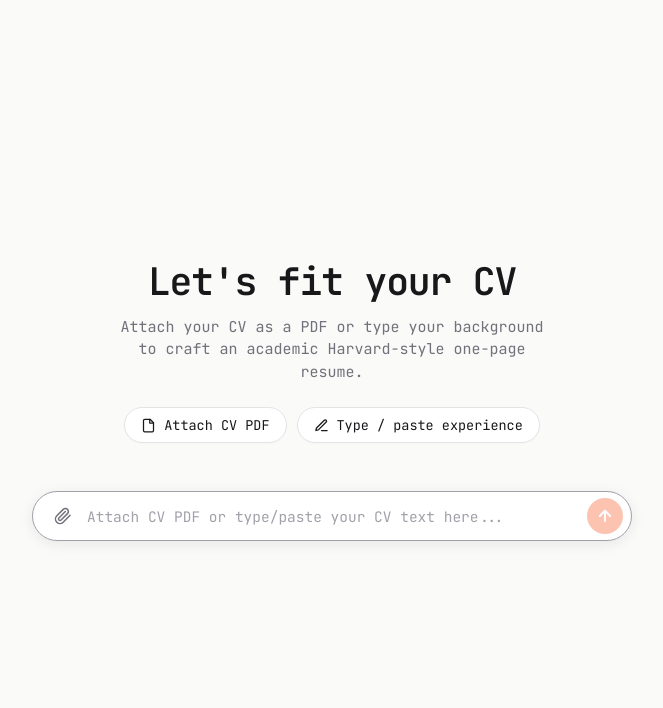
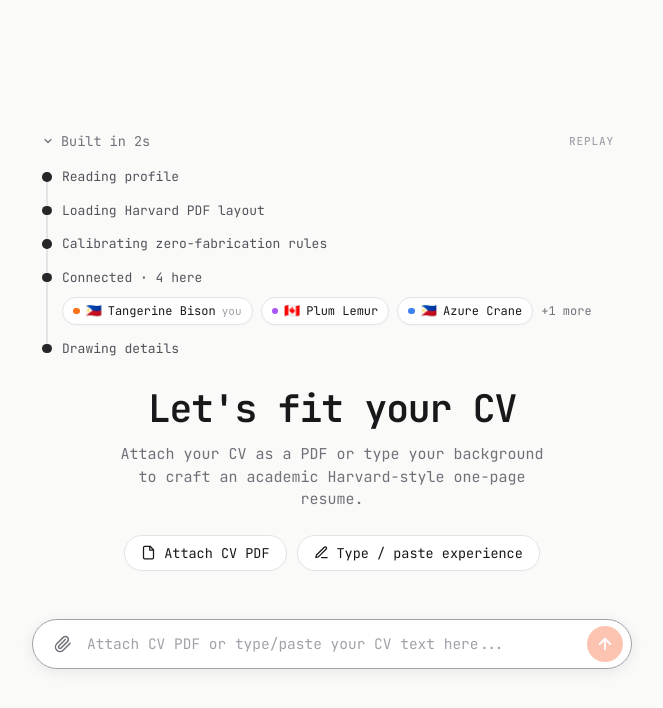
Before and after one commit to vardzz/fitted.com, a Next.js app: page / in a window 1280 px wide. Shown: the top 708 px of the page, without its empty margins (308-971 px from the left). Built offline with nearby package versions, Linux system fonts and the light colour scheme.

Commit message:
feat: add Eduardo Alba build sequence animation on initial page load

```diff
--- a/app/globals.css
+++ b/app/globals.css
@@ -74,10 +74,187 @@ input, textarea {
   animation: page-in var(--t-slow) var(--ease-out);
 }
 
-.container-centered .claude-onboarding {
+/* Eduardo Alba Build Animation */
+.eduardo-build-container {
   width: 100%;
+  max-width: 580px;
+  margin: 0 auto 28px;
+  animation: page-in var(--t-base) var(--ease-out);
+  text-align: left;
+}
+
+.eduardo-build-header {
+  display: flex;
+  align-items: center;
+  justify-content: space-between;
+  margin-bottom: 16px;
+}
+
+.eduardo-build-toggle {
+  background: none;
+  border: none;
+  font-family: var(--font-mono);
+  font-size: 13.5px;
+  color: var(--color-fg-muted);
+  display: flex;
+  align-items: center;
+  gap: 7px;
+  cursor: pointer;
   padding: 0;
-  flex: none;
+  transition: color var(--t-fast) var(--ease-out);
+}
+
+.eduardo-build-toggle:hover {
+  color: var(--color-fg);
+}
+
+.eduardo-chevron {
+  display: inline-block;
+  transition: transform var(--t-fast) var(--ease-out);
+}
+
+.eduardo-chevron.collapsed {
+  transform: rotate(-90deg);
+}
+
+.eduardo-replay-btn {
+  background: none;
+  border: none;
+  font-family: var(--font-mono);
+  font-size: 11px;
+  letter-spacing: 0.08em;
+  color: #a1a1aa;
+  cursor: pointer;
+  padding: 3px 8px;
+  border-radius: 4px;
+  text-transform: uppercase;
+  font-weight: 500;
+  transition: all var(--t-fast) var(--ease-out);
+}
+
+.eduardo-replay-btn:hover {
+  color: var(--color-fg);
+  background: rgba(0, 0, 0, 0.04);
+}
+
+.eduardo-build-list {
+  position: relative;
+  padding-left: 20px;
+}
+
+.eduardo-build-line {
+  position: absolute;
+  left: 4px;
+  top: 7px;
+  bottom: 8px;
+  width: 1.5px;
+  background-color: #e4e4e7;
+}
+
+.eduardo-build-item {
+  position: relative;
+  font-size: 13px;
+  margin-bottom: 14px;
+  display: flex;
+  flex-direction: column;
+  align-items: flex-start;
+  gap: 4px;
+  animation: page-in 0.2s var(--ease-out);
+}
+
+.eduardo-build-item:last-child {
+  margin-bottom: 0;
+}
+
+.eduardo-build-dot {
+  position: absolute;
+  left: -20px;
+  top: 5px;
+  width: 9.5px;
+  height: 9.5px;
+  border-radius: 50%;
+  background-color: #d4d4d8;
+  transition: all var(--t-fast) var(--ease-out);
+}
+
+.eduardo-build-dot.done {
+  background-color: #27272a;
+}
+
+.eduardo-build-dot.active {
+  background-color: #f95721;
+  box-shadow: 0 0 0 3px rgba(249, 87, 33, 0.25);
+  animation: twinkle 1s ease-in-out infinite;
+}
+
+.eduardo-build-label {
+  font-family: var(--font-mono);
+  font-size: 13px;
+  color: #a1a1aa;
+  transition: color var(--t-fast) var(--ease-out);
+}
+
+.eduardo-build-label.active {
+  color: var(--color-fg);
+  font-weight: 500;
+}
+
+.eduardo-build-label.done {
+  color: #52525b;
+}
+
+.eduardo-badges-row {
+  display: flex;
+  align-items: center;
+  gap: 8px;
+  flex-wrap: wrap;
+  margin-top: 6px;
+}
+
+.eduardo-badge {
+  display: inline-flex;
+  align-items: center;
+  gap: 6px;
+  background: #ffffff;
+  border: 1px solid #e4e4e7;
+  border-radius: var(--radius-full);
+  padding: 3px 10px;
+  font-size: 12px;
+  font-family: var(--font-mono);
+  box-shadow: 0 1px 2px rgba(0, 0, 0, 0.03);
+}
+
+.eduardo-badge .live-dot {
+  width: 6.5px;
+  height: 6.5px;
+  border-radius: 50%;
+}
+
+.eduardo-badge .badge-tag {
+  color: #a1a1aa;
+  font-size: 11px;
+}
+
+.eduardo-more-text {
+  font-size: 12px;
+  font-family: var(--font-mono);
+  color: #71717a;
+}
+
+.eduardo-content-reveal {
+  width: 100%;
+  animation: slide-up-reveal 0.5s cubic-bezier(0.16, 1, 0.3, 1) both;
+}
+
+@keyframes slide-up-reveal {
+  from {
+    opacity: 0;
+    transform: translateY(16px);
+  }
+  to {
+    opacity: 1;
+    transform: translateY(0);
+  }
 }
 
 .container-centered .prompt-bar-container {
--- a/app/page.tsx
+++ b/app/page.tsx
@@ -29,11 +29,47 @@ type ChatMessage = {
   fileSize?: string;
 };
 
+type BuildStep = {
+  id: string;
+  label: string;
+  badges?: Array<{
+    id: string;
+    dotColor: string;
+    flag: string;
+    name: string;
+    tag?: string;
+  }>;
+  moreText?: string;
+};
+
+const BUILD_STEPS: BuildStep[] = [
+  { id: "read", label: "Reading profile" },
+  { id: "photo", label: "Loading Harvard PDF layout" },
+  { id: "intro", label: "Calibrating zero-fabrication rules" },
+  {
+    id: "connected",
+    label: "Connected · 4 here",
+    badges: [
+      { id: "b1", dotColor: "#f97316", flag: "🇵🇭", name: "Tangerine Bison", tag: "you" },
+      { id: "b2", dotColor: "#a855f7", flag: "🇨🇦", name: "Plum Lemur" },
+      { id: "b3", dotColor: "#3b82f6", flag: "🇵🇭", name: "Azure Crane" },
+    ],
+    moreText: "+1 more",
+  },
+  { id: "details", label: "Drawing details" },
+];
+
 export default function Home() {
   const [step, setStep] = useState<1 | 2 | 3>(1);
   const [statusText, setStatusText] = useState<string>("Ready");
   const [isProcessing, setIsProcessing] = useState<boolean>(false);
   const [errorMsg, setErrorMsg] = useState<string | null>(null);
+
+  // Eduardo Alba Onboarding Build Animation state
+  const [buildStep, setBuildStep] = useState<number>(0);
+  const [isBuildComplete, setIsBuildComplete] = useState<boolean>(false);
+  const [buildElapsed, setBuildElapsed] = useState<number>(0);
+  const [buildExpanded, setBuildExpanded] = useState<boolean>(true);
 
   // Raw CV text and extracted profile
   const [cvText, setCvText] = useState<string>("");
@@ -61,11 +97,55 @@ export default function Home() {
   const promptInputRef = useRef<HTMLInputElement | null>(null);
   const messagesEndRef = useRef<HTMLDivElement | null>(null);
 
+  const startBuildAnimation = () => {
+    setBuildStep(0);
+    setIsBuildComplete(false);
+    setBuildElapsed(0);
+    setBuildExpanded(true);
+
+    const startTime = Date.now();
+    const timerInterval = setInterval(() => {
+      const elapsed = Math.min(3, Math.round(((Date.now() - startTime) / 1000) * 10) / 10);
+      setBuildElapsed(elapsed);
+    }, 100);
+
+    const stepDelays = [350, 750, 1150, 1650, 2100];
+    const timeouts: NodeJS.Timeout[] = [];
+
+    stepDelays.forEach((delay, idx) => {
+      const t = setTimeout(() => {
+        setBuildStep(idx + 1);
+        if (idx === stepDelays.length - 1) {
+          clearInterval(timerInterval);
+          setBuildElapsed(2.1);
+          setIsBuildComplete(true);
+        }
+      }, delay);
+      timeouts.push(t);
+    });
+
+    return () => {
+      clearInterval(timerInterval);
+      timeouts.forEach(clearTimeout);
+    };
+  };
+
   useEffect(() => {
-    if (promptInputRef.current) {
+    const cleanup = startBuildAnimation();
+    return cleanup;
+  }, []);
+
+  useEffect(() => {
+    if (isBuildComplete && promptInputRef.current) {
       promptInputRef.current.focus();
     }
-  }, [step, clarifyingQuestion, messages.length]);
+  }, [isBuildComplete]);
+
+  useEffect(() => {
+    if (promptInputRef.current && isBuildComplete) {
+      promptInputRef.current.focus();
+    }
+  }, [step, clarifyingQuestion, messages.length, isBuildComplete]);
 
   useEffect(() => {
     if (messages.length > 0) {
@@ -324,6 +404,7 @@ export default function Home() {
     setStatusText("Ready");
     setErrorMsg(null);
     setMessages([]);
+    startBuildAnimation();
   };
 
   return (
@@ -352,9 +433,93 @@ export default function Home() {
         disabled={isProcessing}
       />
 
-      {/* Start Interface Header */}
+      {/* Eduardo Alba Build Animation on initial load */}
       {step === 1 && messages.length === 0 && (
-        <div className="claude-onboarding">
+        <div className="eduardo-build-container">
+          <div className="eduardo-build-header">
+            <button
+              type="button"
+              className="eduardo-build-toggle"
+              onClick={() => setBuildExpanded((prev) => !prev)}
+              aria-label="Toggle build details"
+            >
+              <svg
+                width="12"
+                height="12"
+                viewBox="0 0 24 24"
+                fill="none"
+                stroke="currentColor"
+                strokeWidth="2.5"
+                strokeLinecap="round"
+                strokeLinejoin="round"
+                className={`eduardo-chevron ${buildExpanded ? "" : "collapsed"}`}
+              >
+                <polyline points="6 9 12 15 18 9" />
+              </svg>
+              <span>
+                {isBuildComplete
+                  ? `Built in ${Math.round(buildElapsed || 2)}s`
+                  : `Building in ${buildElapsed.toFixed(1)}s`}
+              </span>
+            </button>
+            <button
+              type="button"
+              className="eduardo-replay-btn"
+              onClick={startBuildAnimation}
+            >
+              REPLAY
+            </button>
+          </div>
+
+          {buildExpanded && (
+            <div className="eduardo-build-list">
+              <div className="eduardo-build-line" />
+              {BUILD_STEPS.map((s, idx) => {
+                const isDone = buildStep > idx;
+                const isActive = buildStep === idx && !isBuildComplete;
+                return (
+                  <div key={s.id} className="eduardo-build-item">
+                    <div
+                      className={`eduardo-build-dot ${
+                        isActive ? "active" : isDone ? "done" : ""
+                      }`}
+                    />
+                    <span
+                      className={`eduardo-build-label ${
+                        isActive ? "active" : isDone ? "done" : "pending"
+                      }`}
+                    >
+                      {s.label}
+                    </span>
+                    {s.badges && (isDone || isActive) && (
+                      <div className="eduardo-badges-row">
+                        {s.badges.map((b) => (
+                          <span key={b.id} className="eduardo-badge">
+                            <span
+                              className="live-dot"
+                              style={{ backgroundColor: b.dotColor }}
+                            />
+                            <span style={{ fontSize: 13 }}>{b.flag}</span>
+                            <span>{b.name}</span>
+                            {b.tag && <span className="badge-tag">{b.tag}</span>}
+                          </span>
+                        ))}
+                        {s.moreText && (
+                          <span className="eduardo-more-text">{s.moreText}</span>
+                        )}
+                      </div>
+                    )}
+                  </div>
+                );
+              })}
+            </div>
+          )}
+        </div>
+      )}
+
+      {/* Start Interface Header (Revealed once build finishes) */}
+      {step === 1 && messages.length === 0 && isBuildComplete && (
+        <div className="claude-onboarding eduardo-content-reveal">
           <div className="claude-hero-title-row">
             <h1 className="claude-hero-title">Let&apos;s fit your CV</h1>
           </div>
@@ -504,9 +669,15 @@ export default function Home() {
         </div>
       )}
 
-      {/* Chatbox: inline below hero at start, fixed at bottom once message is sent */}
-      {step !== 3 && (
-        <div className={messages.length > 0 ? "chatbox-fixed-bottom" : "prompt-bar-container"}>
+      {/* Chatbox: inline below hero at start (only when build completes), fixed at bottom once message is sent */}
+      {step !== 3 && (messages.length > 0 || isBuildComplete) && (
+        <div
+          className={
+            messages.length > 0
+              ? "chatbox-fixed-bottom"
+              : "prompt-bar-container eduardo-content-reveal"
+          }
+        >
           <div className={messages.length > 0 ? "chatbox-fixed-inner" : ""}>
             <form
               onSubmit={handleChatboxSubmit}
```
